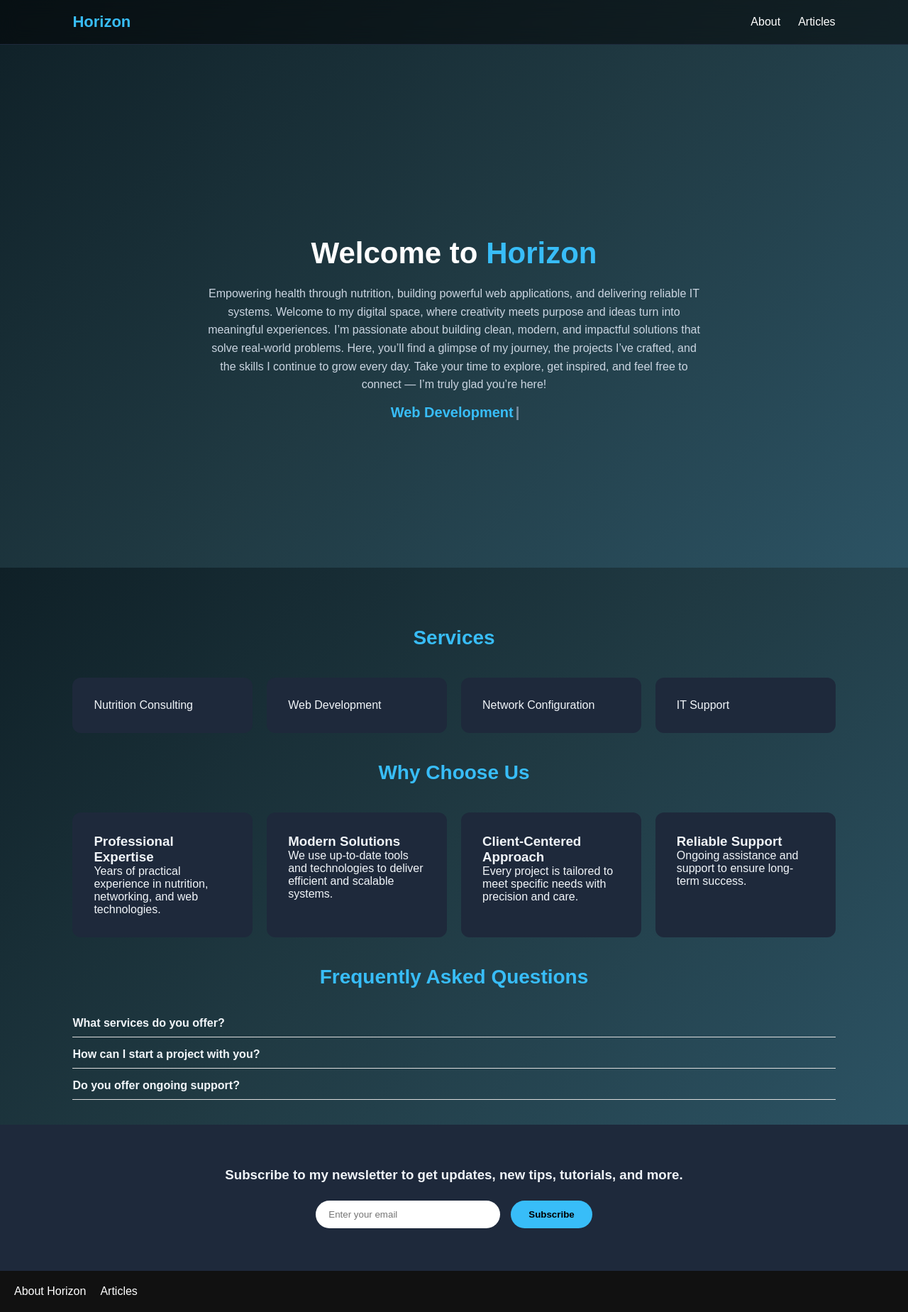
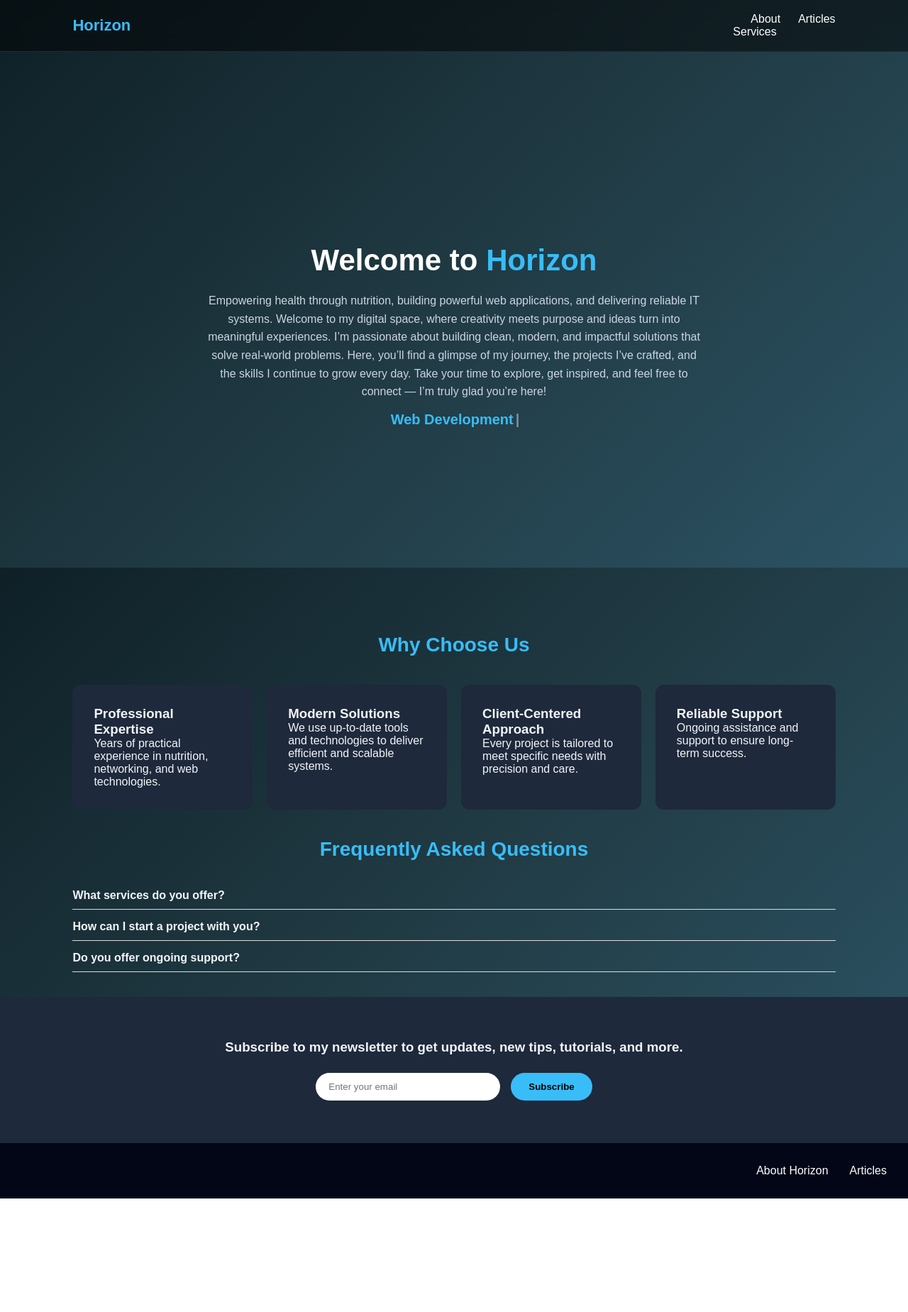
Before and after one commit to Abdub46/profile1, a React (Create React App) app: page / in a window 1280 px wide. Shown: the whole page at 71% size. After the commit the page ends 1689 px from the top, so only its background shows below. Built offline with nearby package versions, Linux system fonts and the light colour scheme.

Commit message:
Some css changes

```diff
--- a/src/App.css
+++ b/src/App.css
@@ -491,7 +491,8 @@ footer {
 
     display: flex;
     flex-direction: column;
-    align-items: flex-start; /* 🔥 FORCE LEFT ALIGNMENT */
+    /*align-items: flex-start; * 🔥 FORCE LEFT ALIGNMENT */
+    align-items: center;
 
     padding-top: 80px;  /* space from top */
     padding-left: 30px;
@@ -704,29 +705,102 @@ html, body {
 }
 
 /* Footer */
-.custom-footer {
-  padding: 20px;
-  background: #111;
+.footer {
+  padding: 20px 40px;
+  background-color: #111;
 }
 
 .footer-links {
   display: flex;
-  gap: 20px;
-  justify-content: flex-start;
+  justify-content: flex-end; /* RIGHT SIDE on desktop */
+  gap: 30px;
 }
 
 .footer-links a {
-  color: white;
+  color: #fff;
   text-decoration: none;
+  font-weight: 500;
+  transition: color 0.3s ease;
 }
 
 .footer-links a:hover {
-  text-decoration: underline;
+  color: #4da6ff; /* light blue */
 }
 
-/* Mobile */
+
+/* MOBILE */
 @media (max-width: 768px) {
   .footer-links {
-    justify-content: center;
+    justify-content: center; /* CENTER on mobile */
   }
 }
+
+
+
+
+/********************Services Navbar*****************/
+/* Dropdown container */
+.dropdown {
+  position: relative;
+  display: flex;
+  align-items: center;
+  cursor: pointer;
+}
+
+/* Dropdown title */
+.dropdown-title {
+  color: #fff;
+  font-weight: 500;
+  text-decoration: none;
+  cursor: pointer;
+  display: flex;
+  align-items: center;
+  transition: color 0.3s ease;
+}
+
+
+.dropdown-title:hover {
+  color: #4da6ff;
+}
+
+/* Dropdown menu */
+.dropdown-menu {
+  position: absolute;
+  top: 100%;
+  left: 0;
+  background: #111;
+  padding: 10px 0;
+  display: none;
+  flex-direction: column;
+  min-width: 200px;
+  border-radius: 8px;
+}
+
+/* Dropdown links */
+.dropdown-menu a {
+  padding: 10px 20px;
+  color: #fff;
+  text-decoration: none;
+  display: block;
+  transition: background 0.3s ease, color 0.3s ease;
+}
+
+
+.dropdown-menu a:hover {
+  background: #222;
+  color: #4da6ff;
+}
+
+/* Show dropdown on hover (desktop) */
+.dropdown:hover .dropdown-menu {
+  display: flex;
+}
+
+/* Mobile fix */
+@media (max-width: 768px) {
+  .dropdown-menu {
+    position: static;
+    background: transparent;
+    padding-left: 10px;
+  }
+}
--- a/src/App.js
+++ b/src/App.js
@@ -46,16 +46,8 @@ function Home() {
         </div>
       </section>
 
-      {/* SERVICES */}
-      <section className="section">
-        <h2 className="section-title">Services</h2>
-        <div className="grid">
-          <div className="card">Nutrition Consulting</div>
-          <div className="card">Web Development</div>
-          <div className="card">Network Configuration</div>
-          <div className="card">IT Support</div>
-        </div>
-      </section>
+
+
 
       {/* WHY CHOOSE US */}
       <section className="section">
@@ -144,10 +136,28 @@ function App() {
 
             <nav className={menuOpen ? "nav-links active" : "nav-links"}>
               <div className="mobile-menu-header">Horizon</div>
+
               <div className="mobile-menu-links">
                 <Link to="/about" onClick={() => setMenuOpen(false)}>About</Link>
                 <Link to="/articles" onClick={() => setMenuOpen(false)}>Articles</Link>
-              </div>
+
+                <div className="dropdown">
+                <span className="dropdown-title">Services</span>
+            <div className="dropdown-menu">
+              <Link to="/services/nutrition">Nutrition Consulting</Link>
+              <Link to="/services/web-development">Web Development</Link>
+              <Link to="/services/network-engineering">Network Engineering</Link>
+              <Link to="/services/it-support">IT Support</Link>
+
+            </div>
+  </div>
+</div>
+
+
+
+
+
+
             </nav>
 
             <div
```
